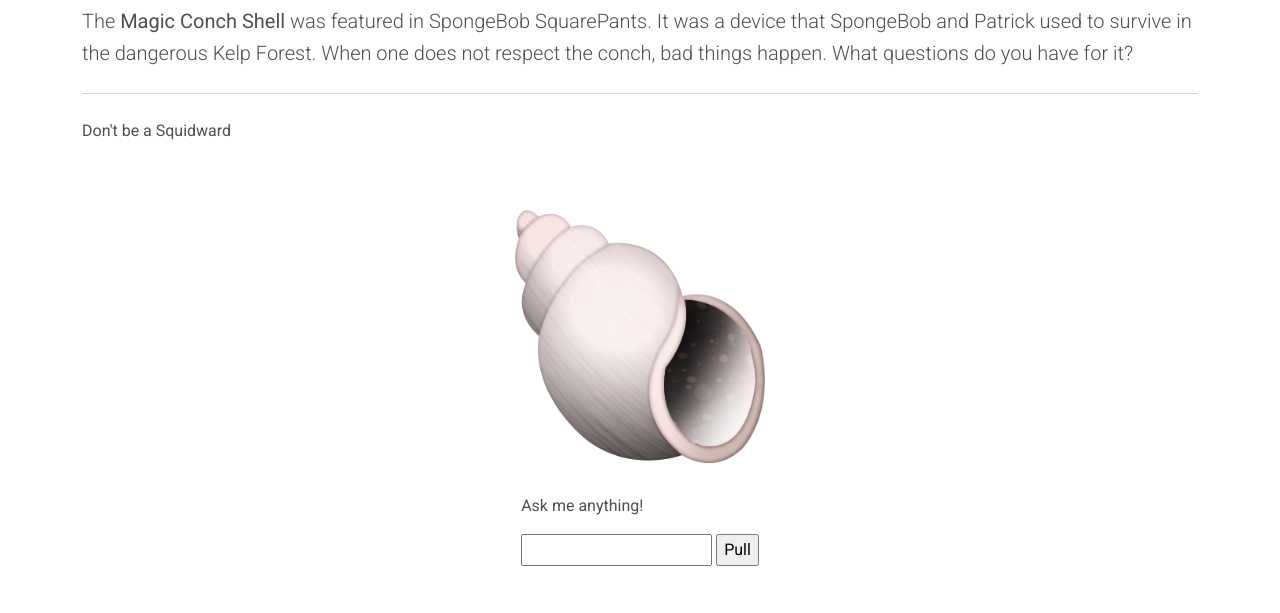
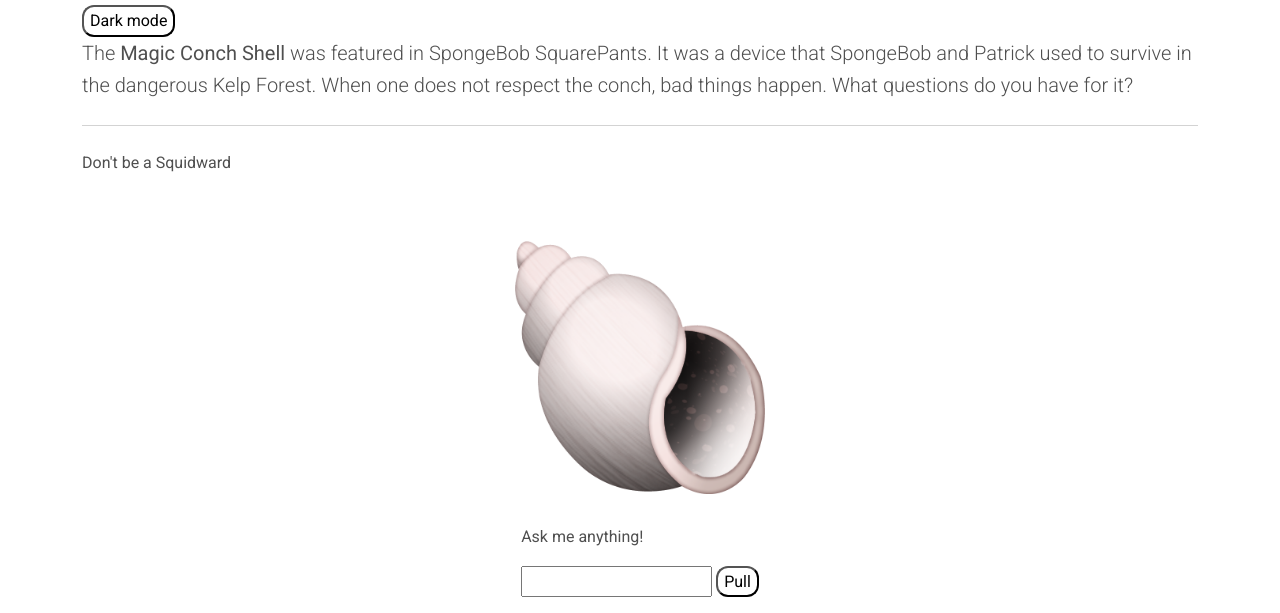
Before and after one commit to gmangunay/Magic-8-Conch, a plain HTML site: page index.html in a window 1280 px wide. Shown: the part 170-783 px from the top of the page. Drawn offline with nearby package versions, Linux system fonts and the light colour scheme.

Commit message:
final touch ups

```diff
--- a/css/styles.css
+++ b/css/styles.css
@@ -1,3 +1,13 @@
+body{
+    background-color: white;
+    color: black;
+}
+.dark-mode{
+    background-color: #121212;
+    color:white;
+    transition-duration: 1s;
+
+}
 .jumbotronWrapper{
     padding-top: 100px;
 }
@@ -14,11 +24,24 @@
 #myform{
     padding:30px;
 }
+#toggleButton{
+    border-radius: 12px;
+    background-color: white;
+    text-decoration: none;
+}
+#toggleButton:hover{
+    background-color: #FFD369;
 
-img:hover {
+}
+#pullButton{
+    border-radius: 12px;
+    background-color: white;
+}
+#pullButton:hover{
     animation: shake 0.5s;
     animation-iteration-count: infinite;
-  }
+    background-color: #FFD369;
+}
 /* for shake animation */
 @keyframes shake {
     0% { transform: translate(1px, 1px) rotate(0deg); }
--- a/index.html
+++ b/index.html
@@ -32,10 +32,14 @@
 <body>
     <!-- Jumbotron -->
     <div class="container">
+
         <div class="row jumbotronWrapper">
+
             <div class="col d-flex align-items-center justify-content-center">
                 <div class="jumbotron">
                     <h2 class="display-4">The Magic Conch Shell</h2>
+                    <button onclick="darkMode()" id="toggleButton" >Dark mode</button>
+
                     <p class="lead">The <b>Magic Conch Shell</b> was featured in SpongeBob SquarePants.
                                     It was a device that SpongeBob and Patrick used to survive in the dangerous Kelp Forest.
                                     When one does not respect the conch, bad things happen. What questions do you have for it?
@@ -48,7 +52,7 @@
         <!-- Magic Conch Image -->
         <div class="row">
             <div class="col d-flex align-items-center justify-content-center">
-                <img src="./images/Spiral Shell Emoji.png"  id="conch" alt="The magic conch">
+                <img src="./images/Spiral Shell Emoji.png" id="conch" alt="The magic conch">
             </div>
         </div>
         <!-- Form Input -->
@@ -60,7 +64,7 @@
                     <!-- Input Text -->
                     <input type="text" id="question">
                     <!-- Input Submit -->
-                    <input type="submit" value="Pull">
+                    <input type="submit" value="Pull" id ="pullButton">
                 </form>
             </div>
 
@@ -80,7 +84,6 @@
                 <h2>"</h2>
             </div>
         </div>
-
     </div>
 
 
--- a/js/script.js
+++ b/js/script.js
@@ -30,27 +30,27 @@ function getRandomResponse(array){
     const response = array[random];
     return response;
 }
-//Function for return random index of responses[]
 function results(){
-
     // calls all function
     validation();
     displayQuesion();
     displayResult();
-
 }
 function displayResult(){
     //call getRandomResponse function which generates random response
     const result = getRandomResponse(responses);
+    //displays random reponse
     document.getElementById("displayResults").innerHTML = result;
     //monitoring results
     console.log(result);
 }
 function displayQuesion(){
+    // replace ... with user question
     const question = document.getElementById("question").value;
     document.getElementById("displayQuestion").innerHTML = question;
 }
 function validation(){
+    // validate user input
     const question = document.getElementById("question").value;
     const validated = "true";
     if(question.length < 1){
@@ -62,3 +62,8 @@ function validation(){
         return false;
     }
 }
+function darkMode(){
+    // toggle dark mode
+    const element = document.body;
+    element.classList.toggle("dark-mode")
+}
```
